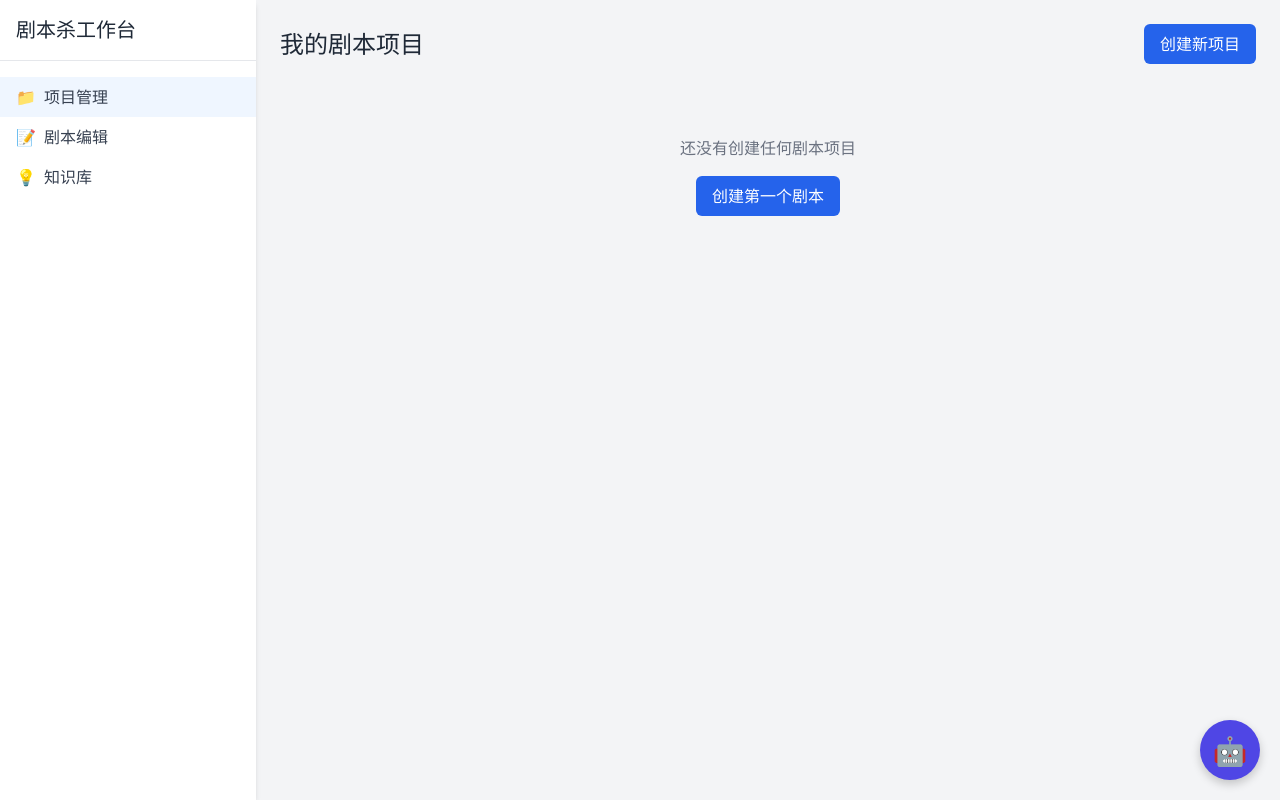
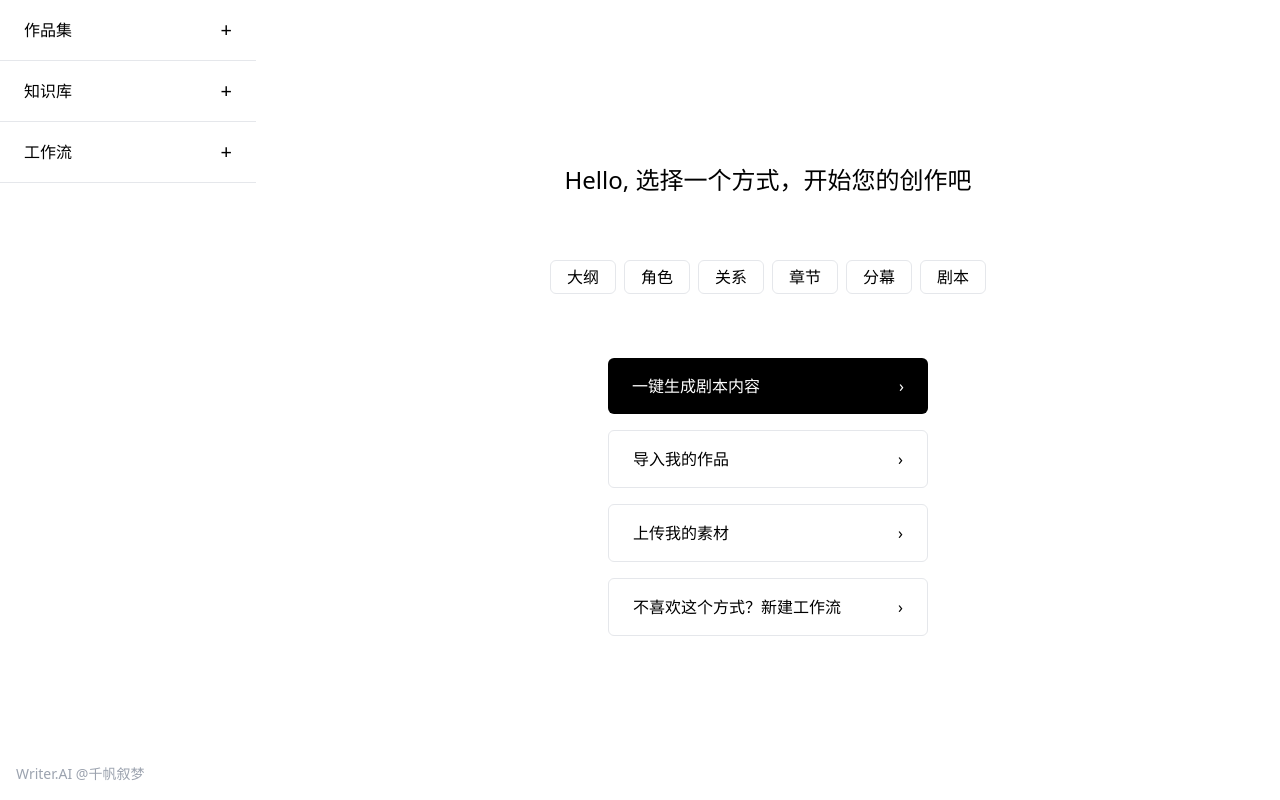
Before and after one commit to Jackwang-lea/whterGPT, a React (Vite) app: page / in a window 1280 px wide. Built offline with nearby package versions, Linux system fonts and the light colour scheme.

Commit message:
重构页面 初始页面完成

```diff
--- a/src/App.tsx
+++ b/src/App.tsx
@@ -1,7 +1,8 @@
 import { useState, useEffect } from 'react';
 import { HashRouter as Router, Routes, Route, Navigate } from 'react-router-dom';
 import { ScriptProvider } from './context/ScriptContext';
-import { CopilotProvider } from './context/CopilotContext';
+// 暂时注释掉以避免API错误
+// import { CopilotProvider } from './context/CopilotContext';
 import Home from './pages/Home';
 import Editor from './pages/Editor';
 import Knowledge from './pages/Knowledge';
@@ -9,7 +10,7 @@ import Knowledge from './pages/Knowledge';
 function App() {
   return (
     <ScriptProvider>
-      <CopilotProvider>
+      {/* 暂时移除CopilotProvider以避免API错误 */}
       <Router>
         <Routes>
           <Route path="/" element={<Home />} />
@@ -18,7 +19,6 @@ function App() {
           <Route path="*" element={<Navigate to="/" />} />
         </Routes>
       </Router>
-      </CopilotProvider>
     </ScriptProvider>
   );
 }
--- a/src/components/Layout.tsx
+++ b/src/components/Layout.tsx
@@ -1,6 +1,5 @@
 import { ReactNode } from 'react';
 import { Link, useLocation } from 'react-router-dom';
-import Copilot from './Copilot';
 
 interface LayoutProps {
   children: ReactNode;
@@ -41,8 +40,6 @@ export default function Layout({ children }: LayoutProps) {
       <main className="flex-1 overflow-auto">
         {children}
       </main>
-
-      <Copilot />
     </div>
   );
 }
--- a/src/pages/Home.tsx
+++ b/src/pages/Home.tsx
@@ -1,10 +1,146 @@
-import Layout from '../components/Layout';
-import ProjectList from '../components/ProjectList';
+import { useState } from 'react';
+import { useNavigate } from 'react-router-dom';
+import { useScriptContext } from '../context/ScriptContext';
 
 export default function Home() {
+  const { createScript, selectScript } = useScriptContext();
+  const navigate = useNavigate();
+  const [showModal, setShowModal] = useState(false);
+  const [newTitle, setNewTitle] = useState('');
+
+  const handleCreateScript = () => {
+    if (!newTitle.trim()) return;
+
+    // 创建新剧本并直接跳转
+    createScript(newTitle, '');
+    // 获取最新创建的剧本ID
+    setTimeout(() => {
+      const scriptId = localStorage.getItem('currentScriptId');
+      if (scriptId) {
+        navigate(`/editor/${scriptId}`);
+      }
+    }, 100);
+  };
+
+  const handleGenerate = () => {
+    // 创建自动生成的剧本
+    createScript('自动生成的剧本', '由AI自动生成的剧本内容');
+    // 获取最新创建的剧本ID
+    setTimeout(() => {
+      const scriptId = localStorage.getItem('currentScriptId');
+      if (scriptId) {
+        navigate(`/editor/${scriptId}`);
+      }
+    }, 100);
+  };
+
   return (
-    <Layout>
-      <ProjectList />
-    </Layout>
+    <div className="flex h-screen bg-white">
+      {/* 左侧边栏 */}
+      <aside className="w-64 flex flex-col">
+        {/* 菜单 */}
+        <nav className="flex-1">
+          <div className="py-4 px-6 border-b flex justify-between items-center">
+            <span className="text-base">作品集</span>
+            <button className="text-xl font-light">+</button>
+          </div>
+          <div className="py-4 px-6 border-b flex justify-between items-center">
+            <span className="text-base">知识库</span>
+            <button className="text-xl font-light">+</button>
+          </div>
+          <div className="py-4 px-6 border-b flex justify-between items-center">
+            <span className="text-base">工作流</span>
+            <button className="text-xl font-light">+</button>
+          </div>
+        </nav>
+
+        {/* 底部标识 */}
+        <div className="p-4 text-gray-400 text-sm">
+          Writer.AI @千帆叙梦
+        </div>
+      </aside>
+
+      {/* 主内容区 */}
+      <main className="flex-1 flex flex-col items-center justify-center p-6">
+        <h1 className="text-2xl mb-16">Hello, 选择一个方式，开始您的创作吧</h1>
+
+        {/* 工作流步骤 */}
+        <div className="flex gap-2 mb-16">
+          <button className="border rounded-md px-4 py-1">大纲</button>
+          <button className="border rounded-md px-4 py-1">角色</button>
+          <button className="border rounded-md px-4 py-1">关系</button>
+          <button className="border rounded-md px-4 py-1">章节</button>
+          <button className="border rounded-md px-4 py-1">分幕</button>
+          <button className="border rounded-md px-4 py-1">剧本</button>
+        </div>
+
+        {/* 操作按钮组 */}
+        <div className="flex flex-col gap-4 w-80">
+          <button
+            onClick={handleGenerate}
+            className="bg-black text-white py-4 px-6 rounded-md flex justify-between items-center"
+          >
+            <span>一键生成剧本内容</span>
+            <span>›</span>
+          </button>
+
+          <button className="border py-4 px-6 rounded-md flex justify-between items-center">
+            <span>导入我的作品</span>
+            <span>›</span>
+          </button>
+
+          <button className="border py-4 px-6 rounded-md flex justify-between items-center">
+            <span>上传我的素材</span>
+            <span>›</span>
+          </button>
+
+          <button
+            onClick={() => setShowModal(true)}
+            className="border py-4 px-6 rounded-md flex justify-between items-center"
+          >
+            <span>不喜欢这个方式？新建工作流</span>
+            <span>›</span>
+          </button>
+        </div>
+      </main>
+
+      {/* 新建工作流模态框 */}
+      {showModal && (
+        <div className="fixed inset-0 bg-black bg-opacity-50 flex items-center justify-center z-50">
+          <div className="bg-white rounded-lg p-6 w-full max-w-md">
+            <h2 className="text-xl font-bold mb-4">新建工作流</h2>
+
+            <div className="mb-4">
+              <label className="block text-gray-700 text-sm font-bold mb-2">
+                剧本标题
+              </label>
+              <input
+                type="text"
+                value={newTitle}
+                onChange={(e) => setNewTitle(e.target.value)}
+                className="w-full px-3 py-2 border border-gray-300 rounded-md focus:outline-none focus:ring-2 focus:ring-blue-500"
+                placeholder="输入剧本标题"
+              />
+            </div>
+
+            <div className="flex justify-end space-x-3">
+              <button
+                onClick={() => setShowModal(false)}
+                className="px-4 py-2 border border-gray-300 rounded-md text-gray-700 hover:bg-gray-50 transition"
+              >
+                取消
+              </button>
+              <button
+                onClick={handleCreateScript}
+                className="px-4 py-2 bg-blue-600 text-white rounded-md hover:bg-blue-700 transition"
+                disabled={!newTitle.trim()}
+              >
+                创建
+              </button>
+            </div>
+          </div>
+        </div>
+      )}
+    </div>
   );
 }
```
Also changed, not shown: 1 other file (tests, documents, lock files or other folders). Lines whose indentation alone changed are shown as unchanged.
